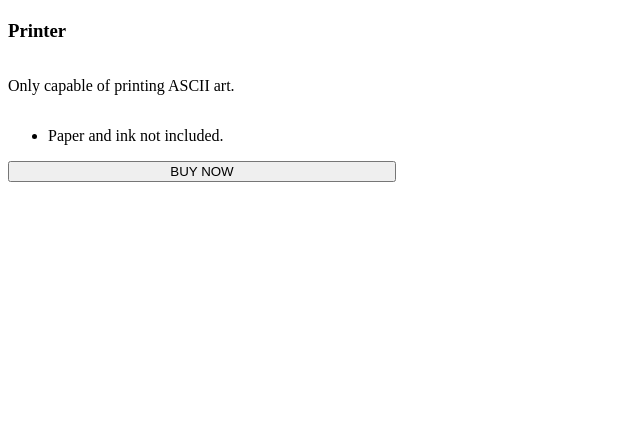
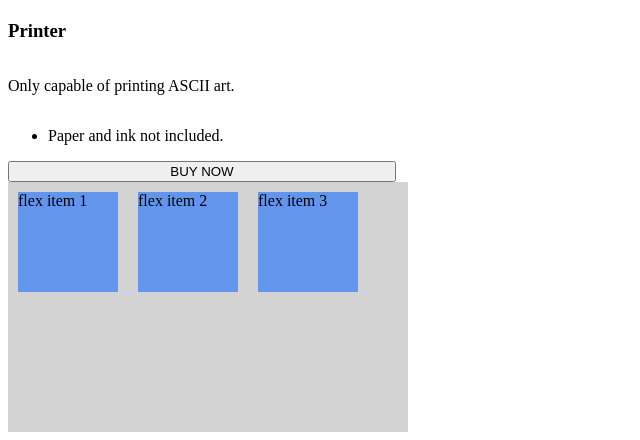
Before and after one commit to goformarty/web-exercises, a PHP site: page / in a window 1280 px wide. Shown: the part 1476-1916 px from the top of the page, without its empty margins (0-640 px from the left). Before the commit the page ends 1658 px from the top, so only its background shows below. Run offline with PHP 8.4, Linux system fonts and the light colour scheme.

Commit message:
Checking flex

```diff
--- a/flexbox-frogs/index.html
+++ b/flexbox-frogs/index.html
@@ -31,5 +31,11 @@
 					<button>BUY NOW</button>
 				</section>
 			</section>
+
+			<div class="flex-container">
+				<div class="flex-item">flex item 1</div>
+				<div class="flex-item">flex item 2</div>
+				<div class="flex-item">flex item 3</div>
+			</div>
 		</body>
 		</html>
--- a/flexbox-frogs/style.css
+++ b/flexbox-frogs/style.css
@@ -13,3 +13,18 @@
 .sale-item > button {
   margin-top: auto;     /* Auto top margin pushes button to bottom */
 }
+
+.flex-container {
+    display: -webkit-flex;
+    display: flex;
+    width: 400px;
+    height: 250px;
+    background-color: lightgrey;
+}
+
+.flex-item {
+    background-color: cornflowerblue;
+    width: 100px;
+    height: 100px;
+    margin: 10px;
+}
```
